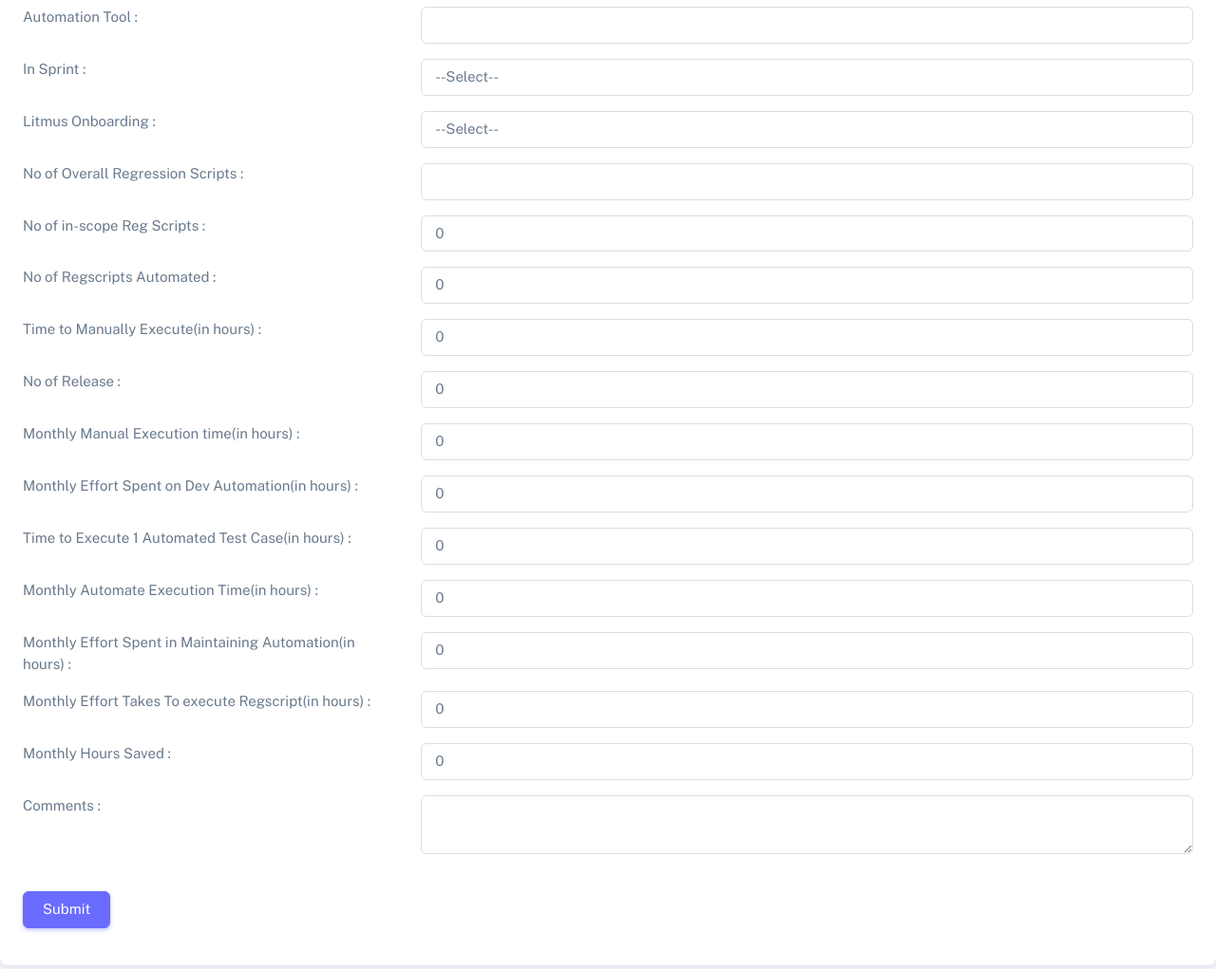
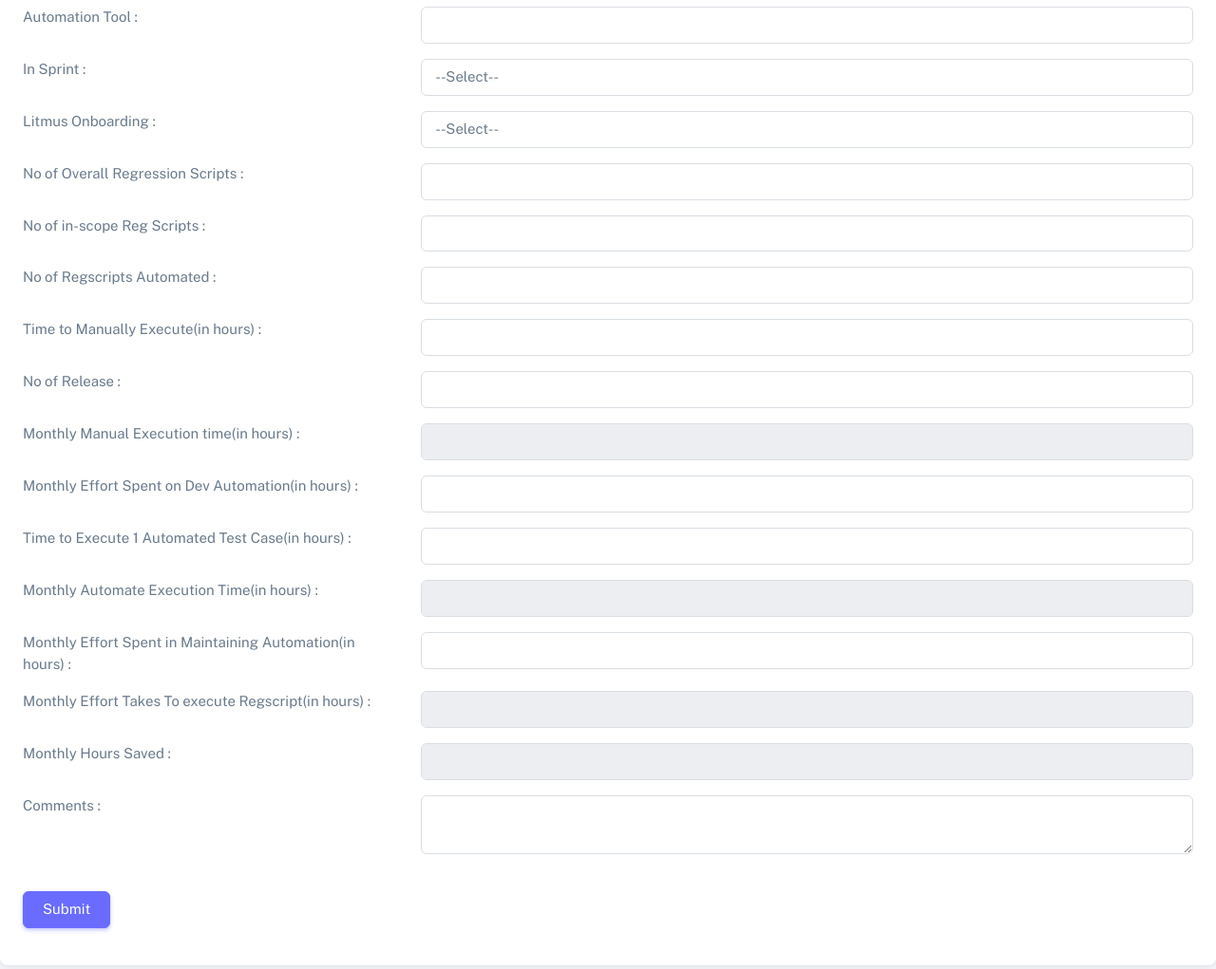
Before and after one commit to indhumano/Accenture_AutomationDashboard, a Django app: page /list/createdata/ in a window 1280 px wide. Shown: the part 586-1607 px from the top of the page at 95% size. Run offline with Django 4.2, Linux system fonts and the light colour scheme; data comes from the database, SQL or seed files in the repository; both versions use the stored data as it was after the commit; data that the repository does not hold is empty; some libraries are stand-ins or nearby versions.

Commit message:
doing automatic calculation of applicable fields on insert data page

```diff
--- a/dashboard_app/templates/Insert_automation_data.html
+++ b/dashboard_app/templates/Insert_automation_data.html
@@ -121,13 +121,13 @@
             <div class="form-group row mb-3">
               <label for="no_of_inscope_reg_scripts" class="control-label col-lg-4">No of in-scope Reg Scripts :</label>
               <div class="col-lg-8">
-                <input id="no_of_inscope_reg_scripts" name="no_of_inscope_reg_scripts" type="number"  min="0" value="0" step="any" class="form-control" required/>
+                <input id="no_of_inscope_reg_scripts" name="no_of_inscope_reg_scripts" type="number"  min="0" step="any" class="form-control" required/>
               </div>
             </div>
             <div class="form-group row mb-3">
               <label for="no_of_inscope_reg_scripts" class="control-label col-lg-4">No of Regscripts Automated :</label>
               <div class="col-lg-8">
-                <input id="no_of_regscripts_automated" name="no_of_regscripts_automated" type="number"  min="0" value="0" step="any" class="form-control" required/>
+                <input id="no_of_regscripts_automated" name="no_of_regscripts_automated" type="number"  min="0" step="any" class="form-control" required/>
               </div>
             </div>
 <!--            <div class="form-group row mb-3">-->
@@ -145,55 +145,55 @@
             <div class="form-group row mb-3">
               <label for="time_to_manuallyexecute" class="control-label col-lg-4">Time to Manually Execute(in hours) :</label>
               <div class="col-lg-8">
-                <input id="time_to_manuallyexecute" name="time_to_manuallyexecute" type="number"  min="0" value="0" step="any" class="form-control" required/>
+                <input id="time_to_manuallyexecute" name="time_to_manuallyexecute" type="number"  min="0" step="any" class="form-control" required/>
               </div>
             </div>
             <div class="form-group row mb-3">
               <label for="No_Of_Release" class="control-label col-lg-4">No of Release :</label>
               <div class="col-lg-8">
-                <input id="No_Of_Release" name="no_of_release" type="number"  min="0" value="0" step="any" class="form-control" required/>
+                <input id="No_Of_Release" name="no_of_release" type="number"  min="0" step="any" class="form-control" required/>
               </div>
             </div>
             <div class="form-group row mb-3">
               <label for="Monthly_Manual_Executiontime" class="control-label col-lg-4">Monthly Manual Execution time(in hours) :</label>
               <div class="col-lg-8">
-                <input id="Monthly_Manual_Executiontime" name="monthly_manual_executiontime" type="number"  min="0" value="0" step="any" class="form-control" required/>
+                <input id="Monthly_Manual_Executiontime" name="monthly_manual_executiontime" type="number"  min="0" step="any" class="form-control" required readonly/>
               </div>
             </div>
             <div class="form-group row mb-3">
               <label for="Monthly_Effort_Spent_On_Dev_Automation" class="control-label col-lg-4">Monthly Effort Spent on Dev Automation(in hours) :</label>
               <div class="col-lg-8">
-                <input id="Monthly_Effort_Spent_On_Dev_Automation" name="monthly_effort_spent_on_dev_automation" type="number"  min="0" value="0" step="any" class="form-control" required/>
+                <input id="Monthly_Effort_Spent_On_Dev_Automation" name="monthly_effort_spent_on_dev_automation" type="number"  min="0" step="any" class="form-control" required/>
               </div>
             </div>
             <div class="form-group row mb-3">
               <label for="Time_To_Execute_1automatedtestcase" class="control-label col-lg-4">Time to Execute 1 Automated Test Case(in hours) :</label>
               <div class="col-lg-8">
-                <input id="Time_To_Execute_1automatedtestcase" name="time_to_execute_1automatedtestcase" type="number"  min="0" value="0" step="any" class="form-control" required/>
+                <input id="Time_To_Execute_1automatedtestcase" name="time_to_execute_1automatedtestcase" type="number"  min="0" step="any" class="form-control" required/>
               </div>
             </div>
             <div class="form-group row mb-3">
               <label for="Mothly_Automate_Executiontime" class="control-label col-lg-4">Monthly Automate Execution Time(in hours) :</label>
               <div class="col-lg-8">
-                <input id="Mothly_Automate_Executiontime" name="mothly_automate_executiontime" type="number"  min="0" value="0" step="any" class="form-control" required/>
+                <input id="Mothly_Automate_Executiontime" name="mothly_automate_executiontime" type="number"  min="0" step="any" class="form-control" required readonly/>
               </div>
             </div>
             <div class="form-group row mb-3">
               <label for="Monthly_Effort_Spent_in_Maintaining_Automation" class="control-label col-lg-4">Monthly Effort Spent in Maintaining Automation(in hours) :</label>
               <div class="col-lg-8">
-                <input id="Monthly_Effort_Spent_in_Maintaining_Automation" name="monthly_effort_spentin_maintaining_automation" type="number"  min="0" value="0" step="any" class="form-control" required/>
+                <input id="Monthly_Effort_Spent_in_Maintaining_Automation" name="monthly_effort_spentin_maintaining_automation" type="number"  min="0" step="any" class="form-control" required/>
               </div>
             </div>
             <div class="form-group row mb-3">
               <label for="Monthly_Effort_Takes_Toexecute_Regscript" class="control-label col-lg-4">Monthly Effort Takes To execute Regscript(in hours) :</label>
               <div class="col-lg-8">
-                <input id="Monthly_Effort_Takes_Toexecute_Regscript" name="monthly_effort_takes_toexecute_regscript" type="number"  min="0" value="0" step="any" class="form-control" required/>
+                <input id="Monthly_Effort_Takes_Toexecute_Regscript" name="monthly_effort_takes_toexecute_regscript" type="number"  min="0" step="any" class="form-control" required readonly/>
               </div>
             </div>
             <div class="form-group row mb-3">
               <label for="Hours_Saved_Monthly" class="control-label col-lg-4">Monthly Hours Saved :</label>
               <div class="col-lg-8">
-                <input id="Hours_Saved_Monthly" name="hours_saved_monthly" type="number"  min="0" value="0" step="any" class="form-control" required/>
+                <input id="Hours_Saved_Monthly" name="hours_saved_monthly" type="number"  min="0" step="any" class="form-control" required readonly/>
               </div>
             </div>
             <div class="form-group row mb-3">
```
Also changed, not shown: dashboard_app/templates/Index.html (+95 -0 lines), db.sqlite3.
